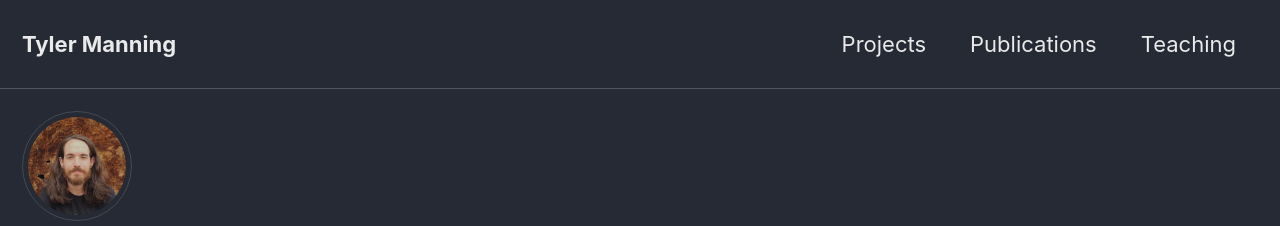
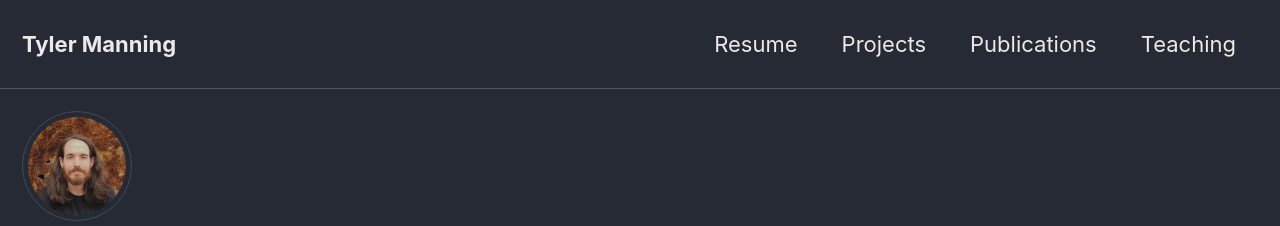
Before and after one commit to tsmanning/tsmanning.github.io, a Jekyll site: the page built from _pages/404.md, in a window 1280 px wide. Shown: the top 226 px of the page. Built offline with Jekyll 4.4.1, drawn with Linux system fonts in a browser that asks for light colours; cached includes are drawn as plain includes; our own code applies the rules of GitHub Pages for plain Markdown files.

Commit message:
remove some bits

```diff
--- a/_data/navigation.yml
+++ b/_data/navigation.yml
@@ -2,6 +2,8 @@
 main:
   #- title: "About"
   #  url: /about
+  - title: "Resume"
+    url: /TSM_resume_Nov2022.pdf"
   - title: "Projects"
     url: /projects
   - title: "Publications"
--- a/_layouts/home.html
+++ b/_layouts/home.html
@@ -13,7 +13,7 @@ layout: single
   {% assign posts = site.posts %}
 {% endif %}
 
-<img src="{{ s.image | relative_url }}">
+<!img src="">
 
 {% assign entries_layout = page.entries_layout | default: 'list' %}
 <div class="entries-{{ entries_layout }}">
```
